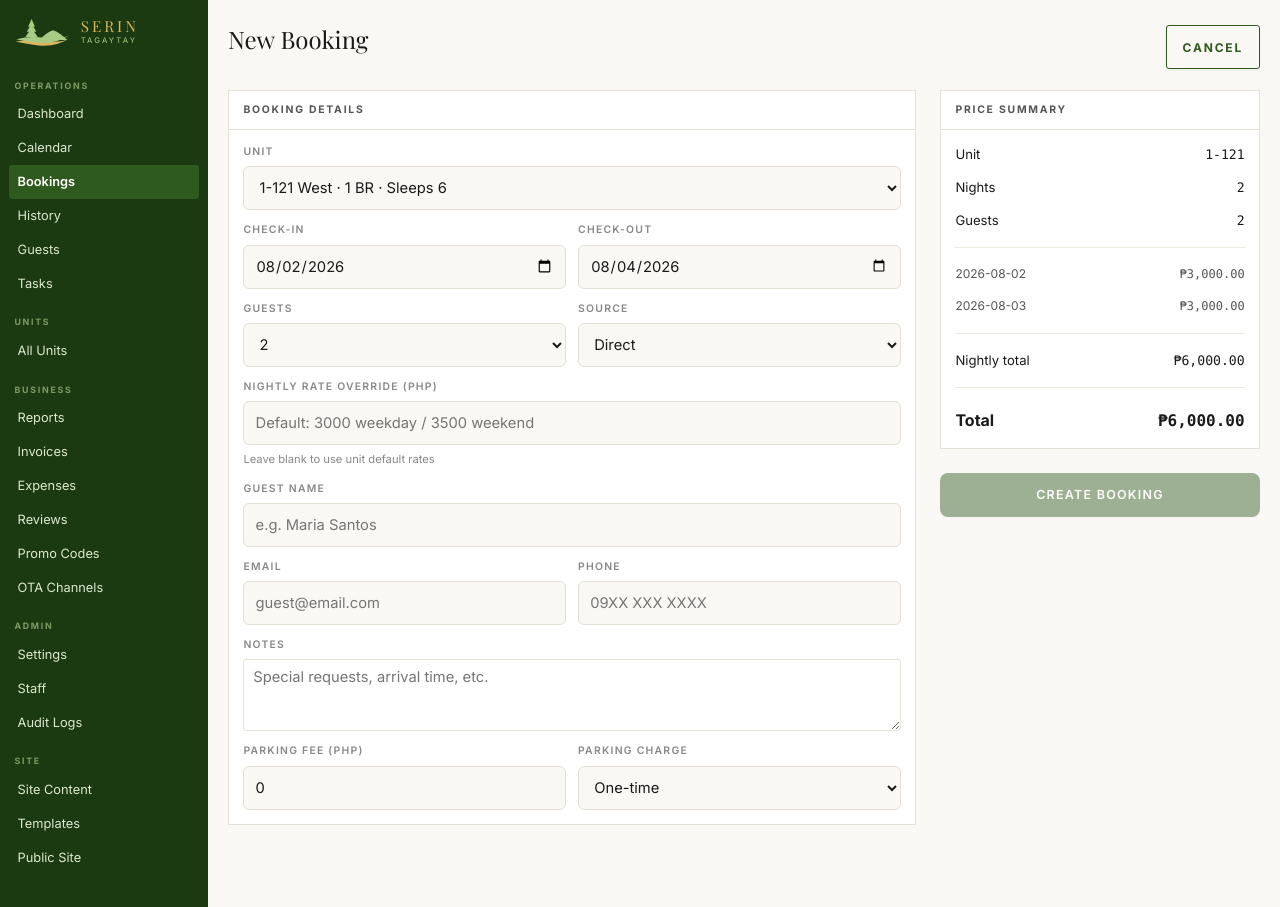
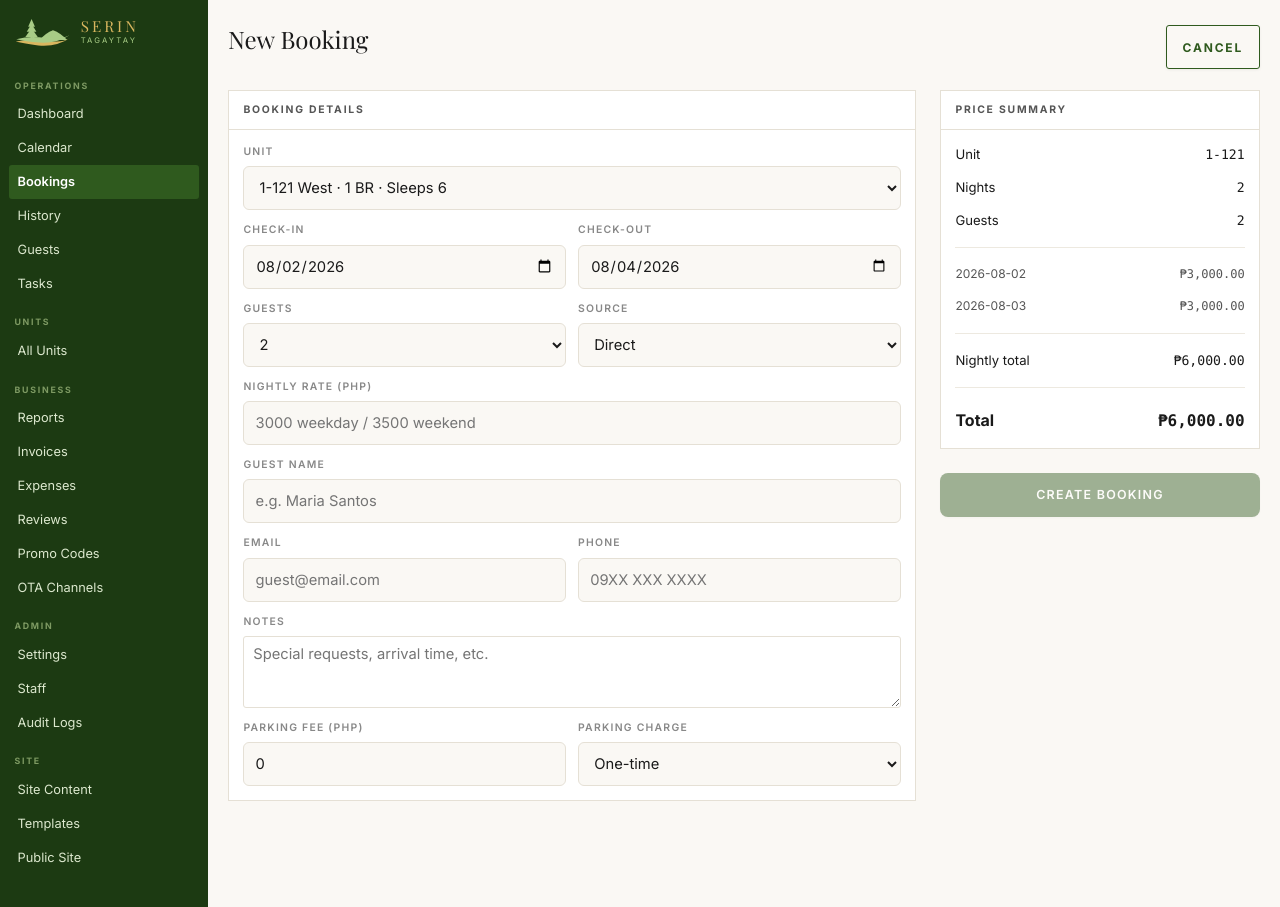
Before and after one commit to avarealty2025/serintagaytay, a Next.js app: page /admin/bookings/new in a window 1280 px wide. Built offline with nearby package versions, Linux system fonts and the light colour scheme.

Commit message:
Rename rate override to editable Nightly Rate field
Co-Authored-By: Claude Opus 4.6 <noreply@anthropic.com>

```diff
--- a/app/admin/bookings/new/page.tsx
+++ b/app/admin/bookings/new/page.tsx
@@ -61,7 +61,7 @@ export default function NewBookingPage() {
   }
 
   const customRate = rateOverride !== "" ? Number(rateOverride) : null;
-  const nightsTotal = customRate !== null && customRate >= 0
+  const nightsTotal = customRate !== null
     ? customRate * nights
     : pricing?.nightsTotal ?? 0;
   const cleaningFee = pricing?.cleaningFee ?? 0;
@@ -190,7 +190,7 @@ export default function NewBookingPage() {
             </div>
 
             <div className="field">
-              <label htmlFor="rateOverride">Nightly Rate Override (PHP)</label>
+              <label htmlFor="rateOverride">Nightly Rate (PHP)</label>
               <input
                 type="number"
                 id="rateOverride"
@@ -198,11 +198,8 @@ export default function NewBookingPage() {
                 onChange={(e) => setRateOverride(e.target.value)}
                 min={0}
                 step={100}
-                placeholder={unit ? `Default: ${unit.baseRate} weekday / ${unit.weekendRate} weekend` : "Leave blank for auto"}
+                placeholder={unit ? `${unit.baseRate} weekday / ${unit.weekendRate} weekend` : "Auto"}
               />
-              <span style={{ fontSize: "0.7rem", color: "var(--text-3)" }}>
-                Leave blank to use unit default rates
-              </span>
             </div>
 
             <div className="field">
@@ -306,10 +303,7 @@ export default function NewBookingPage() {
                 <div className="sep" />
                 {customRate !== null ? (
                   <div className="summary-row">
-                    <span>
-                      {nights} nights @ {formatPHP(customRate)}
-                      <span style={{ fontSize: "0.65rem", color: "var(--warn, #C89F45)", marginLeft: "0.3rem" }}>override</span>
-                    </span>
+                    <span>{nights} night{nights !== 1 ? "s" : ""} @ {formatPHP(customRate)}</span>
                     <span className="mono">{formatPHP(nightsTotal)}</span>
                   </div>
                 ) : (
```
